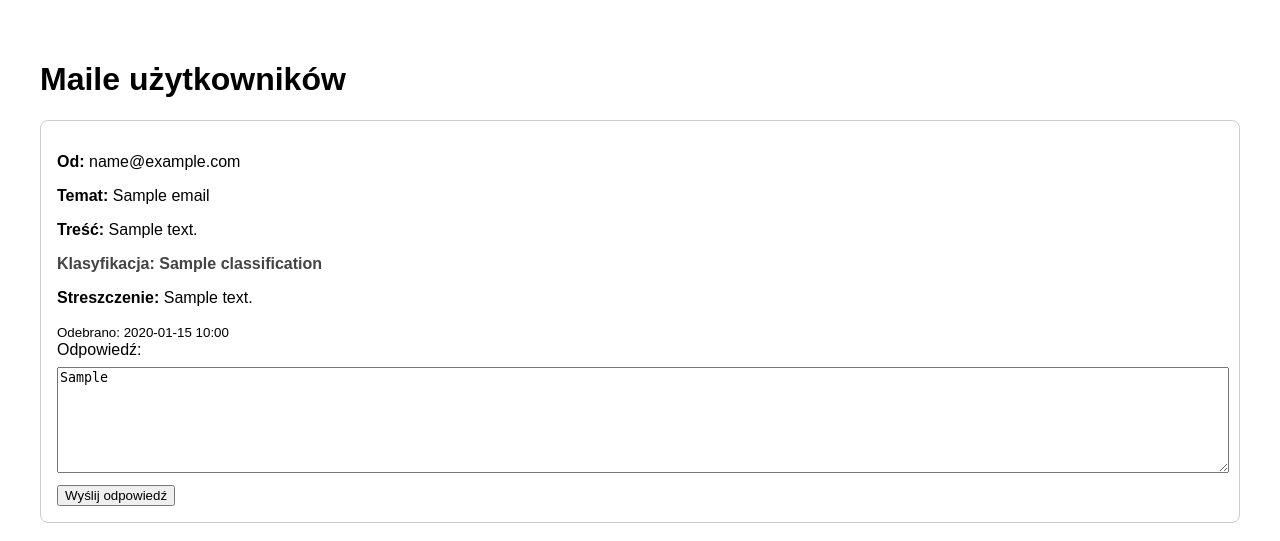
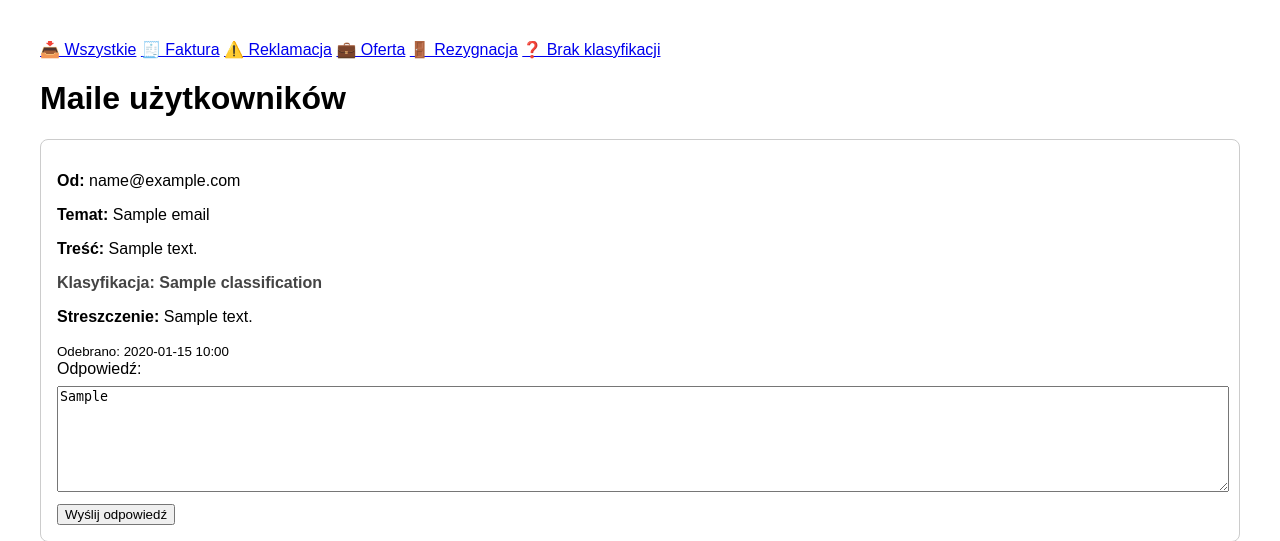
Before and after one commit to Feremos/maile, a FastAPI app: template app/templates/index.html in a window 1280 px wide. Shown: the top 541 px of the page. Run offline with FastAPI, Linux system fonts and the light colour scheme; the template is opened without the code that fills it: most values are stand-ins (such as "Sample title", 1, 10 or a date in 2020); parts of the project's set-up code (start-up, migrations or seed data) failed here and were passed over.

Commit message:
index.html

```diff
--- a/app/templates/index.html
+++ b/app/templates/index.html
@@ -2,6 +2,14 @@
 <html>
 <head>
     <title>Maile użytkowników</title>
+    <div class="tabs">
+    <a href="/" class="{% if not active_category %}active{% endif %}">📥 Wszystkie</a>
+    <a href="/category/faktura" class="{% if active_category == 'faktura' %}active{% endif %}">🧾 Faktura</a>
+    <a href="/category/reklamacja" class="{% if active_category == 'reklamacja' %}active{% endif %}">⚠️ Reklamacja</a>
+    <a href="/category/oferta" class="{% if active_category == 'oferta' %}active{% endif %}">💼 Oferta</a>
+    <a href="/category/rezygnacja" class="{% if active_category == 'rezygnacja' %}active{% endif %}">🚪 Rezygnacja</a>
+    <a href="/category/brak%20klasyfikacji" class="{% if active_category == 'brak klasyfikacji' %}active{% endif %}">❓ Brak klasyfikacji</a>
+</div>
     <meta charset="UTF-8">
     <style>
         body { font-family: sans-serif; padding: 2rem; }
```
